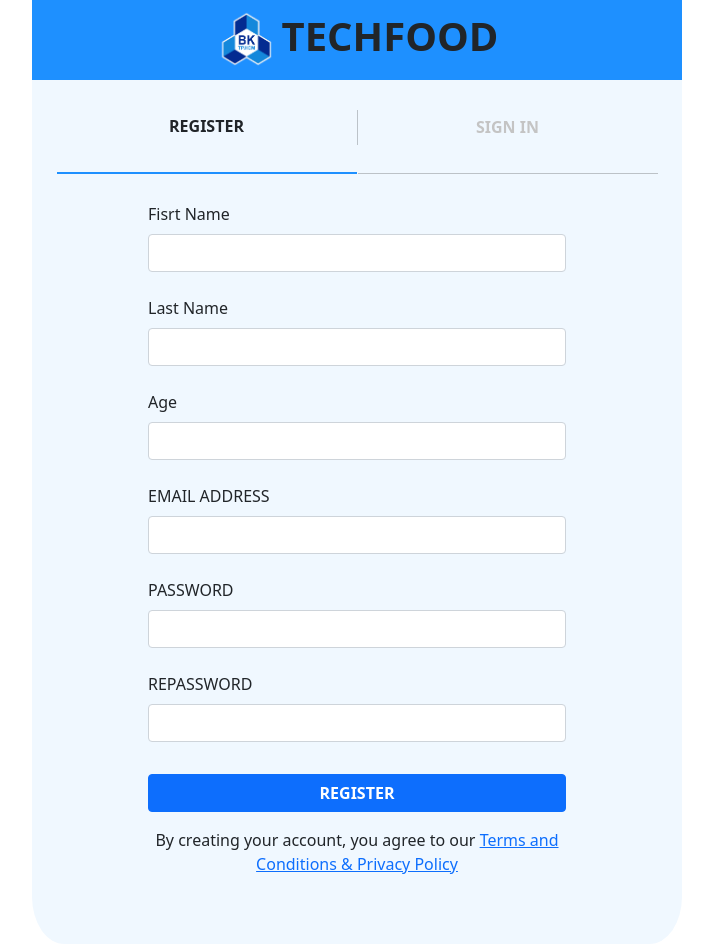
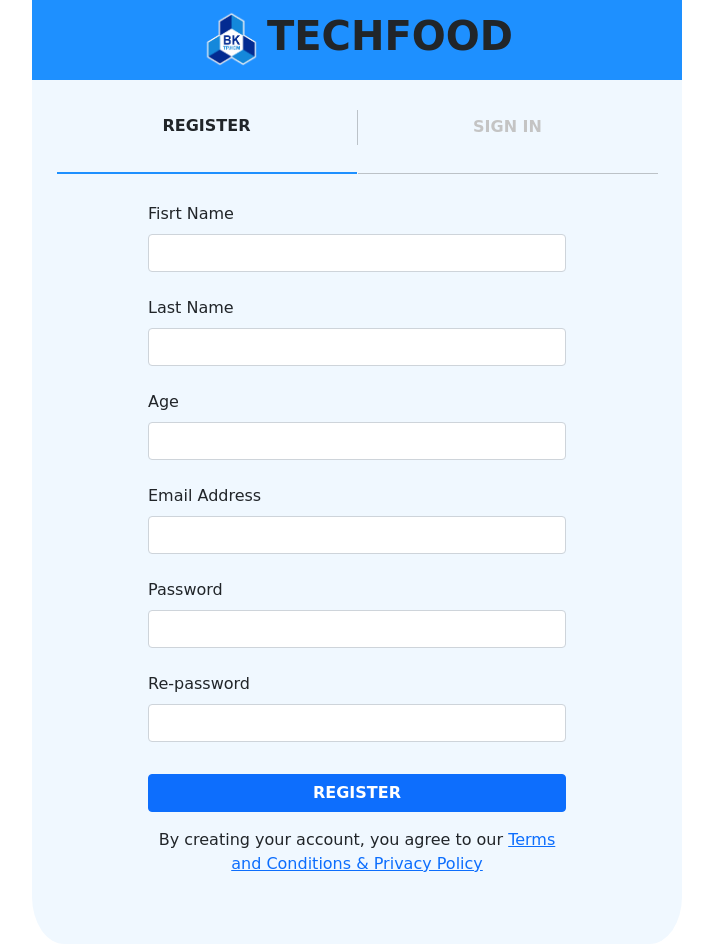
Before and after one commit to khanhtran01/Restaurant_System, a PHP site: page /register in a window 1280 px wide. Shown: the whole page, without its empty margins (283-996 px from the left). Run offline with PHP 8.4, Linux system fonts and the light colour scheme.

Commit message:
Fix font login/register
Tao fix font login, với cái nút chỗ Login tao chuyển lại là button, không phải inpput

```diff
--- a/mvc/views/register.php
+++ b/mvc/views/register.php
@@ -19,10 +19,12 @@ $home_url = getUrl().'/';
 </head>
 <body>
 
-    <div class="container">
+    <div class="container" style="font-family: 'Dancing Script', cursive;">
         <div class="head--form">
         <img  class = "logobk" style = "height: 62px; width: 62px; margin: 0 4px 4px 0 "src="assets/img/logobk.png" alt="logobk">
-            <h3>TECHFOOD</h3>
+            <h3 style="font-family: 'Dancing Script', cursive; font-size: 40px">
+                TECHFOOD
+            </h3>
         </div>
         <div id="change_option">
         <div id="sign_in">
@@ -52,16 +54,16 @@ $home_url = getUrl().'/';
                 <br>
 
 
-                <label class="form-label" for="email" id="email">EMAIL ADDRESS</label>
+                <label class="form-label" for="email" id="email">Email Address</label>
                 <input name ="email" class="form-control" type="email" id="email_text">
 
                 <br>
 
-                <label class="form-label" for="password" id="password">PASSWORD</label>
+                <label class="form-label" for="password" id="password">Password</label>
                 <input name="pass" class="form-control" type="password" id="password_text">
 
                 <br>
-                <label class="form-label" for="re-password" id="re-password">REPASSWORD</label>
+                <label class="form-label" for="re-password" id="re-password">Re-password</label>
                 <input name="repass" class="form-control" type="password" id="re-password_text">
 
                 <br>
```
Also changed, not shown: mvc/views/login.php (+8 -5 lines).
